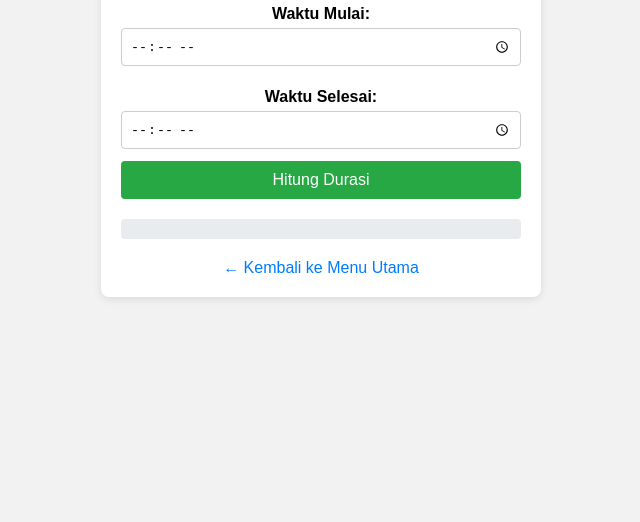
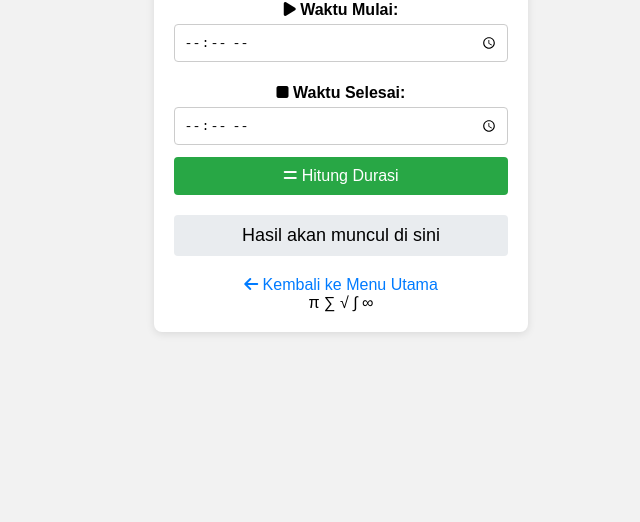
Before and after one commit to SayaKurma/Kalkulator-Umur, a plain HTML site: page waktu.html in a window 1280 px wide. Shown: the part 318-840 px from the top of the page, without its empty margins (319-959 px from the left). Drawn offline with Linux system fonts and the light colour scheme.

Commit message:
Update waktu.html

```diff
--- a/waktu.html
+++ b/waktu.html
@@ -3,20 +3,50 @@
 <head>
   <meta charset="UTF-8">
   <meta name="viewport" content="width=device-width, initial-scale=1">
-  <title>Kalkulator Waktu</title>
+  <title>Kalkulator Waktu | Kurma Calc</title>
   <link rel="stylesheet" href="style.css">
+  <link rel="stylesheet" href="https://cdnjs.cloudflare.com/ajax/libs/font-awesome/6.0.0/css/all.min.css">
 </head>
 <body>
-  <div class="container">
-    <h1>Kalkulator Waktu</h1>
-    <label for="startTime">Waktu Mulai:</label>
-    <input type="time" id="startTime">
-    <label for="endTime">Waktu Selesai:</label>
-    <input type="time" id="endTime">
-    <button id="calculateTimeBtn">Hitung Durasi</button>
-    <div id="timeResult" class="result"></div>
-    <div class="back">
-      <a href="index.html">← Kembali ke Menu Utama</a>
+  <div class="math-paper">
+    <div class="container">
+      <h1><i class="fas fa-hourglass-half"></i> Kalkulator Waktu</h1>
+
+      <div class="input-group">
+        <div class="math-equation">Δt = t<sub>selesai</sub> - t<sub>mulai</sub></div>
+
+        <div class="form-field">
+          <label for="startTime"><i class="fas fa-play"></i> Waktu Mulai:</label>
+          <input type="time" id="startTime" class="math-input">
+        </div>
+
+        <div class="form-field">
+          <label for="endTime"><i class="fas fa-stop"></i> Waktu Selesai:</label>
+          <input type="time" id="endTime" class="math-input">
+        </div>
+
+        <button id="calculateTimeBtn" class="math-button">
+          <i class="fas fa-equals"></i> Hitung Durasi
+        </button>
+      </div>
+
+      <div id="timeResult" class="result">
+        <div class="result-placeholder">Hasil akan muncul di sini</div>
+      </div>
+
+      <div class="back">
+        <a href="index.html"><i class="fas fa-arrow-left"></i> Kembali ke Menu Utama</a>
+      </div>
+
+      <div class="math-footer">
+        <div class="math-symbols">
+          <span>π</span>
+          <span>∑</span>
+          <span>√</span>
+          <span>∫</span>
+          <span>∞</span>
+        </div>
+      </div>
     </div>
   </div>
   <script src="script-waktu.js"></script>
```
